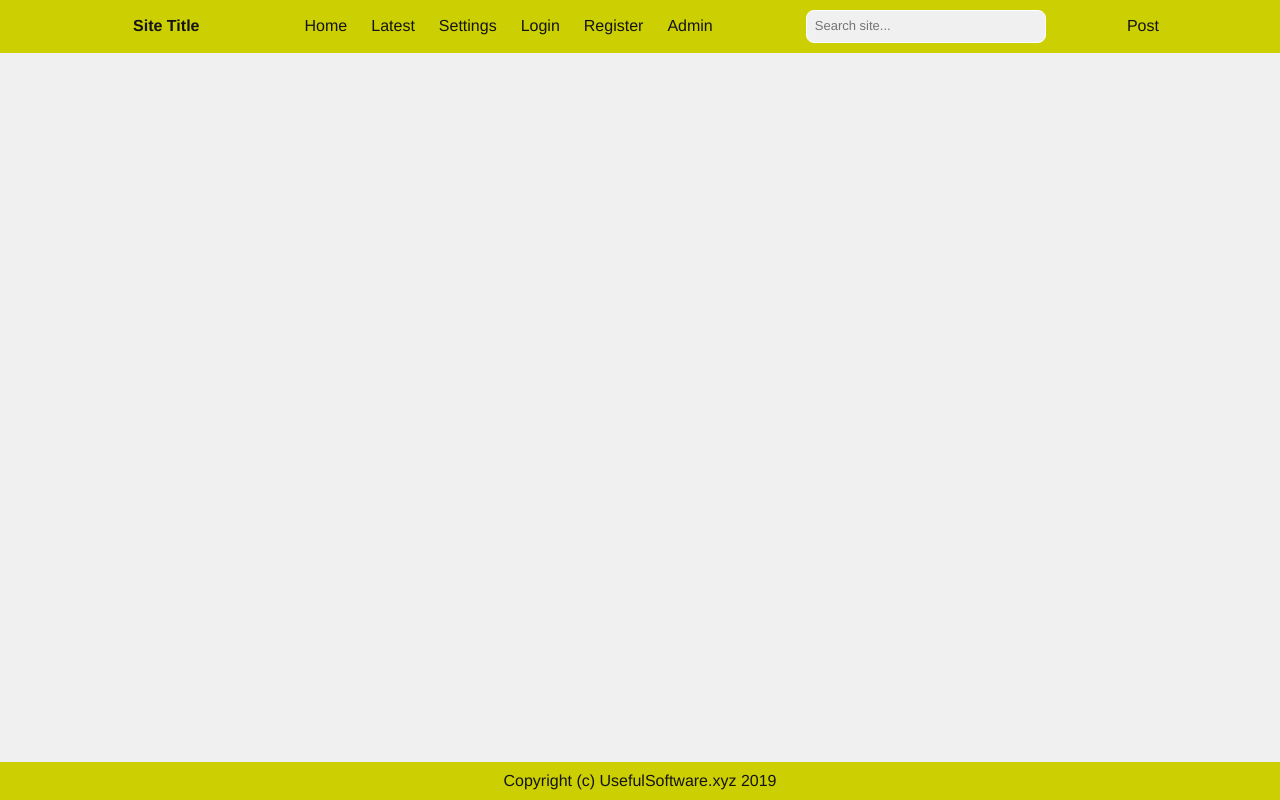
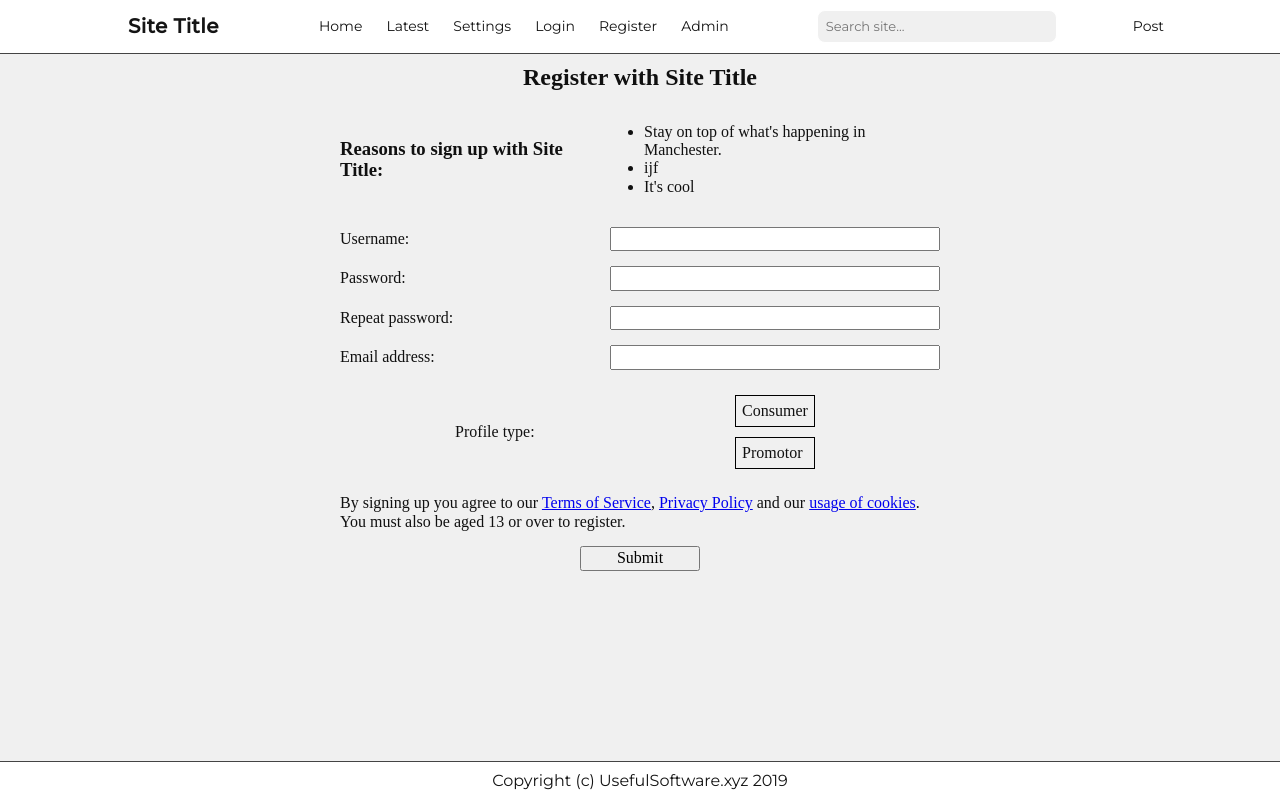
Before and after one commit to tedjenkins/forum, a Vue app: page /register in a window 1280 px wide. Built offline with nearby package versions, Linux system fonts and the light colour scheme; the HTML template or start-up script is replaced by a standard one.

Commit message:
Light theme CSS (white); register form validation, base content

```diff
--- a/package.json
+++ b/package.json
@@ -13,6 +13,7 @@
   "dependencies": {
     "date-fns": "^1.30.1",
     "express": "^4.16.4",
+    "validator": "^10.11.0",
     "vue": "^2.6.6",
     "vue-class-component": "^6.0.0",
     "vue-property-decorator": "^7.0.0",
@@ -22,6 +23,7 @@
   "devDependencies": {
     "@types/express": "^4.16.1",
     "@types/jest": "^23.1.4",
+    "@types/validator": "^10.9.0",
     "@vue/cli-plugin-typescript": "^3.5.0",
     "@vue/cli-plugin-unit-jest": "^3.5.0",
     "@vue/cli-service": "^3.5.0",
--- a/src/App.vue
+++ b/src/App.vue
@@ -54,7 +54,6 @@ export default class App extends Vue {
   #app {
     background-color: $light-site-main-bgcolor;
     display: grid;
-    font-family: Helvetica, Arial, sans-serif;
     grid-template-rows: auto 1fr auto;
     height: 100vh;
     width: 100vw;
@@ -62,10 +61,13 @@ export default class App extends Vue {
 
   header {
     @include hdrftr;
+    font-size: 14px;
     grid-row: 1;
 
     #site-title {
+      font-size: 20px;
       font-weight: bold;
+      letter-spacing: 0.4px;
     }
   }
 
--- a/src/globals.scss
+++ b/src/globals.scss
@@ -3,6 +3,7 @@
 // * ------------------------------------
 @charset 'UTF-8';
 @import url('https://cdnjs.cloudflare.com/ajax/libs/normalize/8.0.1/normalize.min.css');
+@import url('https://fonts.googleapis.com/css?family=Montserrat:400,500');
 
 html {
   box-sizing: border-box;
@@ -32,9 +33,18 @@ h1,h2,h3,h4,h5,h6 {
 
 // Uniform header / footer CSS
 @mixin hdrftr {
+  $border: 1px solid #444;
+
   background-color: $light-site-hdrftr-bgcolor;
   color: $light-site-hdrftr-fontcolor;
+  font-family: 'Montserrat', Helvetica, Arial, sans-serif;
   padding: $site-padding;
+
+  @if is-superselector('header', &) {
+    border-bottom: $border;
+  } @else {
+    border-top: $border;
+  }
 
   & > *:first-child {
     align-items: center;
@@ -64,7 +74,7 @@ $site-padding: 10px;
 $site-max-width: 1200px;
 
 // Theme-based (light theme)
-$light-site-hdrftr-bgcolor: #cccf02;
+$light-site-hdrftr-bgcolor: #ffffff;
 $light-site-hdrftr-fontcolor: #141414;
 
 $light-site-main-bgcolor: #f0f0f0;
--- a/src/views/Register.vue
+++ b/src/views/Register.vue
@@ -1,20 +1,132 @@
 <template>
   <div id="register">
-    <form class="site-form" id="register-form">
+    <form class="site-form" id="register-form" @submit.prevent="handleForm">
+      <h1>Register with {{ this.$siteName }}</h1>
+      <div class="form-section" id="form-content">
+        <h3>Reasons to sign up with {{ this.$siteName }}:</h3>
+        <ul>
+          <li>Stay on top of what's happening in Manchester.</li>
+          <li>ijf</li>
+          <li>It's cool</li>
+        </ul>
+      </div>
+      <div class="form-section">
+        <label for="form-username">Username: </label> <input type="text" id="form-username" minLength="6" maxlength="120" @input="validateInput"/> <div></div>
+      </div>
+      <div class="form-section">
+        <label for="form-password">Password: </label> <input type="password" id="form-password"/>
+      </div>
+      <div class="form-section">
+        <label for="form-password-repeat">Repeat password: </label> <input type="password" id="form-password-repeat"/>
+      </div>
+      <div class="form-section">
+        <label for="form-email">Email address: </label> <input type="text" id="form-email" @input="validateInput"/>
+      </div>
+      <div class="form-section">
+        <label for="form-profile-type">Profile type: </label>
+        <div id="form-profile-type" @click="handleProfileType">
+          <div id="form-profile-type-consumer">Consumer</div>
+          <div id="form-profile-type-promoter">Promotor</div>
+        </div>
+        <input type="hidden" id="form-profile-type-value">
+      </div>
+      <div class="form-section">
+        <div id="form-info">By signing up you agree to our <a href="#">Terms of Service</a>, <a href="#">Privacy Policy</a> and our <a href="#">usage of cookies</a>. You must also be aged 13 or over to register.</div>
+      </div>
+      <div class="form-section">
+        <button type="submit">Submit</button>
+      </div>
     </form>
   </div>
 </template>
 
 <script lang="ts">
 import { Component, Vue } from 'vue-property-decorator';
+import { isEmail } from 'validator';
 
 @Component({
   components: {},
+  methods: {
+    /**
+     * Pre-submit validation. Displays current char length with max length beside input field (e.g. 33/128), adds / removes 'valid' class from field's <label>.
+     * @param {Event} e -- input event.
+     */
+    validateInput: (e: Event) => {
+      const targ = e.target as HTMLInputElement;
+      const targLabel = targ.previousElementSibling!;
+
+      if (targ.type !== 'text') {
+        return;
+      }
+
+      // For email field, check if valid email address syntax
+      if (targ.id === 'form-email') {
+        if (isEmail(targ.value)) {
+          targLabel.classList.add('valid-input');
+        } else if (!isEmail(targ.value) && targLabel.classList.contains('valid-input')) {
+          targLabel.classList.remove('valid-input');
+        }
+      }
+
+      // Valid minimum length, don't check email fields
+      if (targ.id !== 'form-email') {
+        // Current length / maxLength count
+        targ.nextSibling!.textContent = `${targ.value.length}/${targ.maxLength}`;
+
+        if (targ.value.length >= +targ.minLength) {
+          targLabel.classList.add('valid-input');
+        } else if (targ.value.length < +targ.minLength && targLabel.classList.contains('valid-input')) {
+          targLabel.classList.remove('valid-input');
+        }
+      }
+    },
+    /**
+     * Insert profile type value into hidden text field based on the profile type <div> clicked on.
+     * @param {MouseEvent} e -- mouse click event.
+     */
+    handleProfileType: (e: MouseEvent) => {
+      const targ = e.target as HTMLElement;
+      const hdnInput = targ.parentElement!.nextSibling as HTMLInputElement;
+
+      if (targ.id !== 'form-profile-type') {
+        hdnInput.value = targ.textContent!.toLowerCase();
+      }
+    },
+    /**
+     * Handle data in form on submit.
+     * @param {Event} e -- form submit event.
+     */
+    handleForm: (e: Event) => {
+      const targ = e.target as HTMLFormElement;
+      console.log(targ);
+    }
+  }
 })
 
 export default class Register extends Vue {}
 </script>
 
 <style lang="scss" scoped>
+h1 {
+  font-size: 24px;
+  text-align: center;
+}
 
+// Class to add to label elements, for marking input as success / valid.
+.valid-input {
+  color: forestgreen;
+}
+
+.form-section:last-child {
+  justify-content: space-evenly;
+}
+
+#form-profile-type {
+  & > * {
+    border: 1px solid black;
+    cursor: pointer;
+    margin: 10px;
+    padding: 6px;
+  }
+}
 </style>
```
Also changed, not shown: 1 other file (tests, documents, lock files or other folders).
